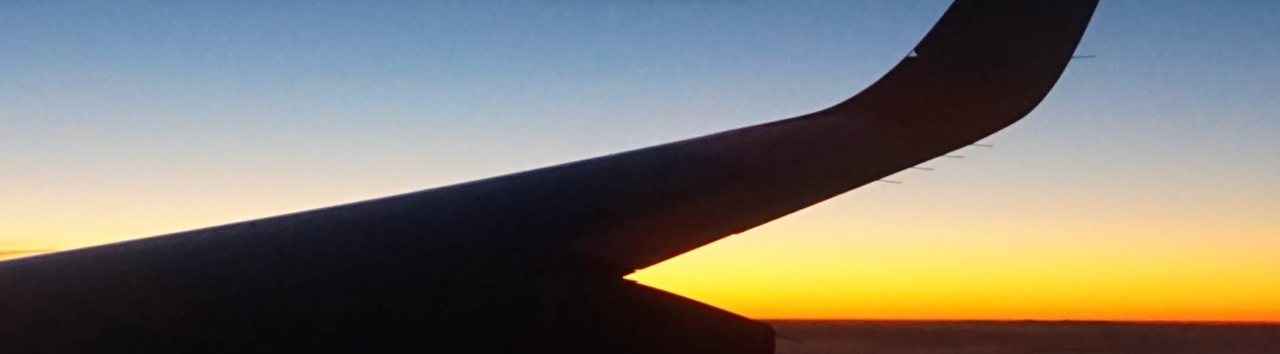
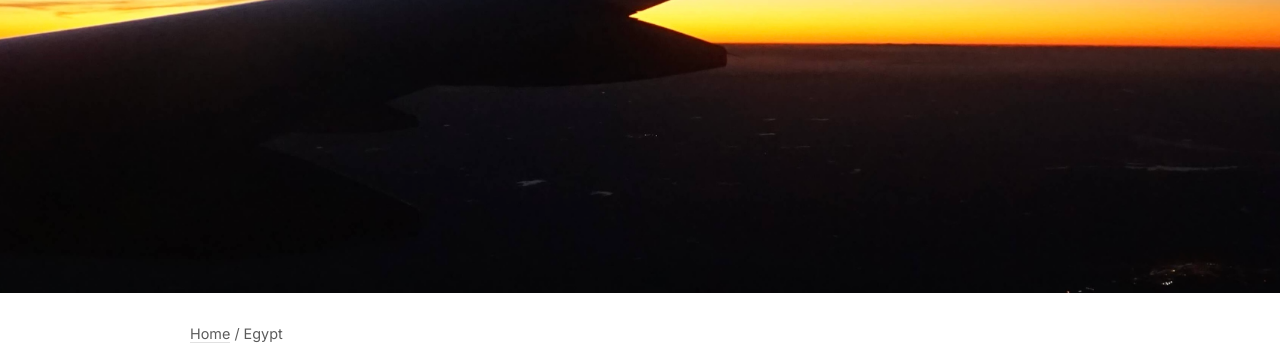
Before and after one commit to eyvoyage/eyvoyage.github.io, a plain HTML site: page egypt.html in a window 1280 px wide. Shown: the part 451-805 px from the top of the page. Drawn offline with Linux system fonts and the light colour scheme.

Commit message:
Update egypt.html

```diff
--- a/egypt.html
+++ b/egypt.html
@@ -16,9 +16,11 @@
       color: #333;
     }
 
-    /* --- HERO SECTION（トップと同じ） --- */
+    /* --- HERO SECTION --- */
     .hero {
-      height: 100vh;
+      height: 65vh;          /* 100vh→65vh */
+      min-height: 520px;     /* 小さすぎ防止 */
+      padding-top: 28vh;
       background-image: url('hero.jpg');
       background-size: cover;
       background-position: center;
@@ -27,7 +29,6 @@
       display: flex;
       justify-content: center;
       align-items: flex-start;
-      padding-top: 45vh;
 
       color: #fff;
       text-shadow: 0 4px 12px rgba(0,0,0,0.7);
```
